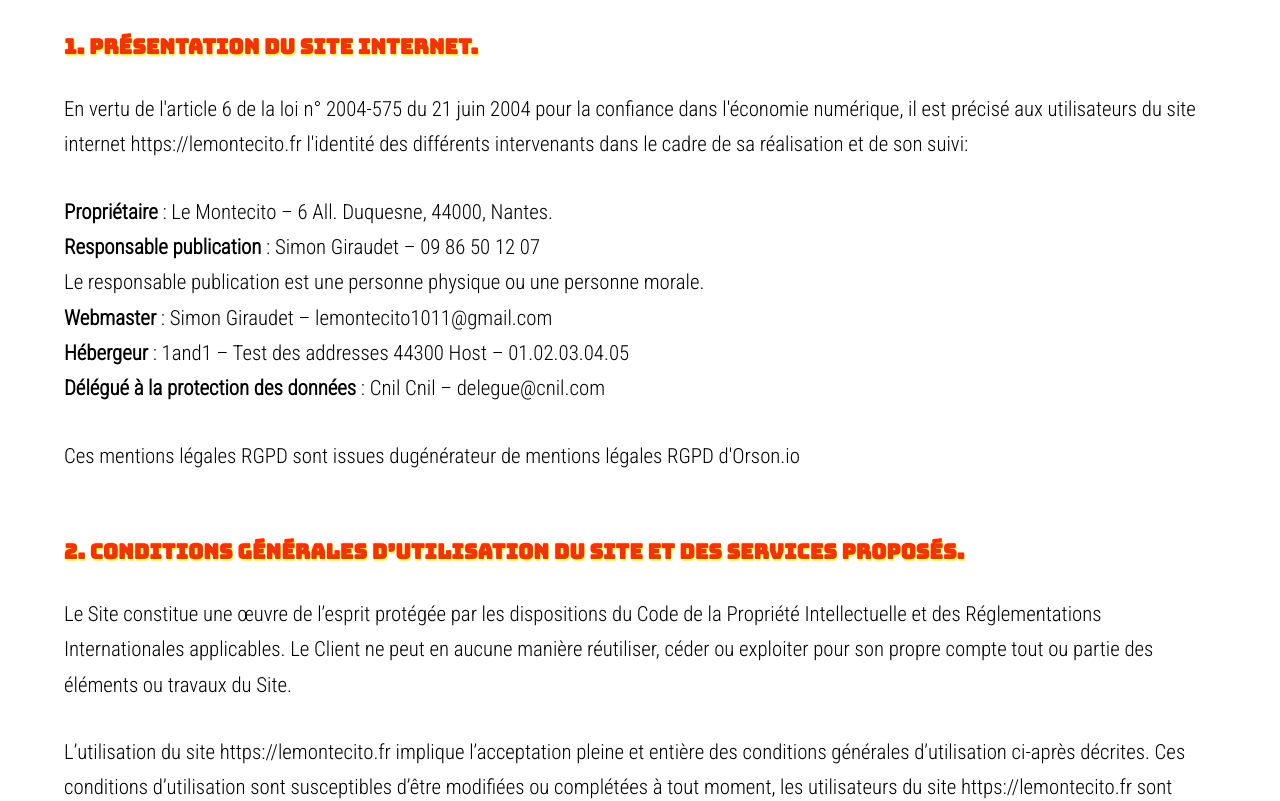
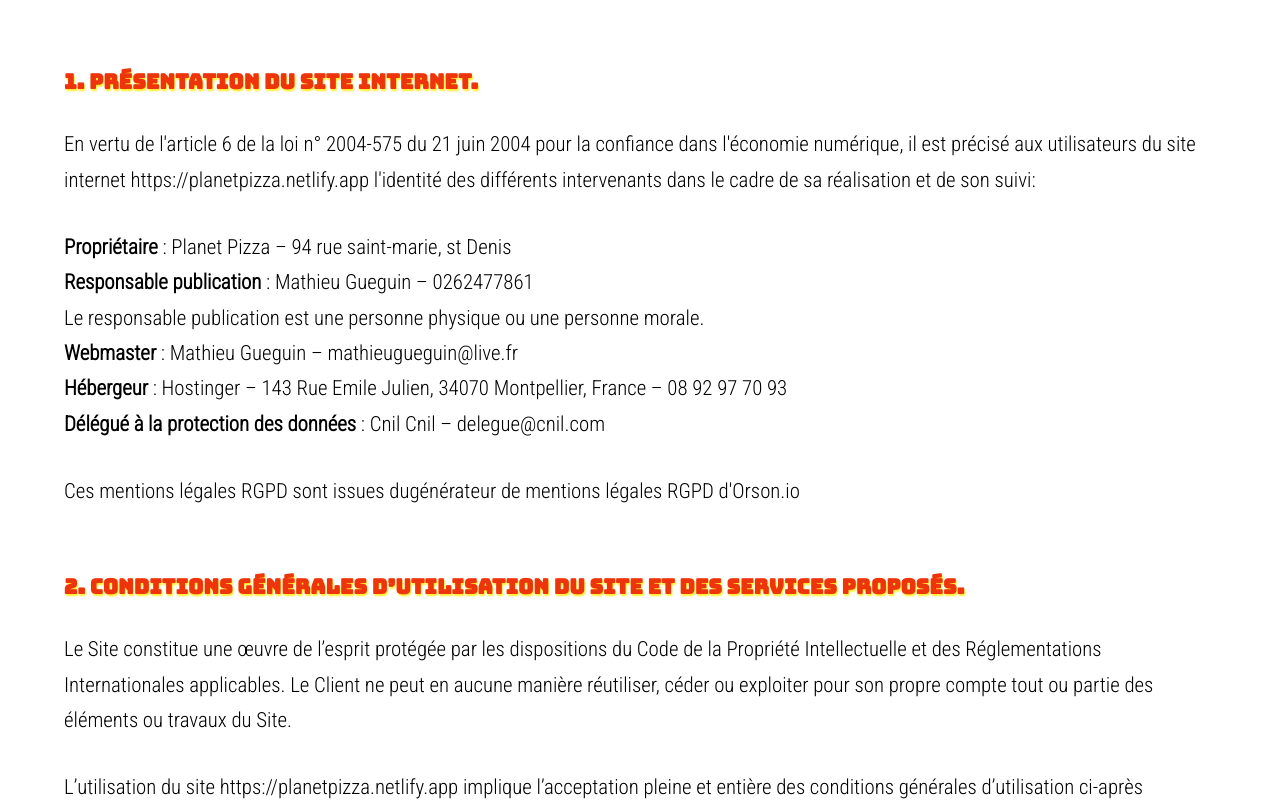
Before and after one commit to TerryGrimoire/ViaVeneto, a React (Vite) app: page /Mentions in a window 1280 px wide. Shown: the part 787-1588 px from the top of the page. Built offline with nearby package versions, Linux system fonts and the light colour scheme.

Commit message:
entions legales ok

```diff
--- a/src/pages/Mentions.jsx
+++ b/src/pages/Mentions.jsx
@@ -6,15 +6,15 @@
   }, []);
 
   const information = {
-    siteLink: " https://lemontecito.fr ",
-    companyName: " Le Montecito ",
-    ownerName: " Simon Giraudet ",
-    email: " lemontecito1011@gmail.com ",
-    phone: " 09 86 50 12 07 ",
-    address: " 6 All. Duquesne, 44000, Nantes.",
-    hostName: " 1and1 ",
-    hostAddress: " Test des addresses 44300 Host",
-    hostPhone: " 01.02.03.04.05 ",
+    siteLink: " https://planetpizza.netlify.app ",
+    companyName: " Planet Pizza ",
+    ownerName: " Mathieu Gueguin ",
+    email: " mathieugueguin@live.fr ",
+    phone: " 0262477861 ",
+    address: " 94 rue saint-marie, st Denis",
+    hostName: " Hostinger ",
+    hostAddress: " 143 Rue Emile Julien, 34070 Montpellier, France",
+    hostPhone: " 08 92 97 70 93 ",
   };
 
   return (
```
Also changed, not shown: 1 other file (tests, documents, lock files or other folders).
